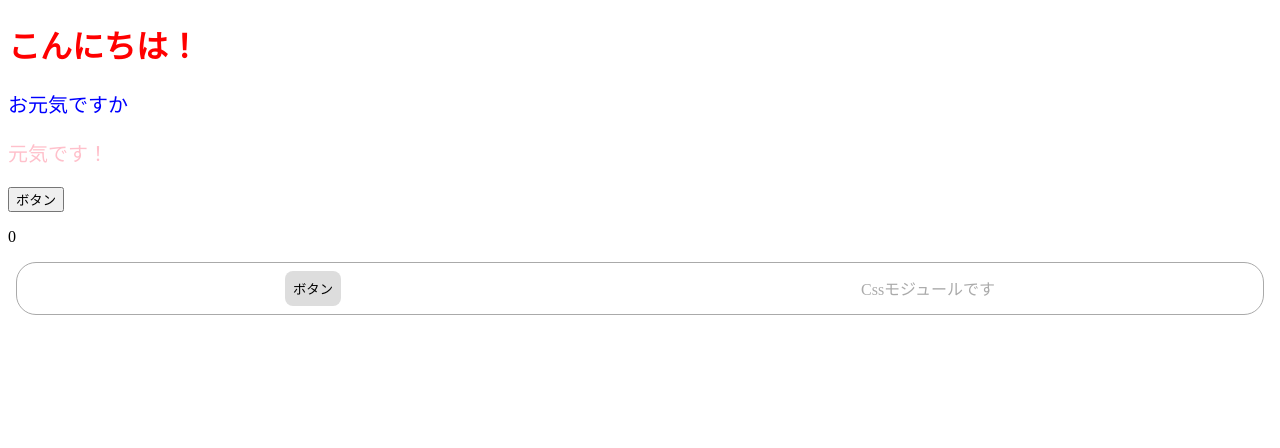
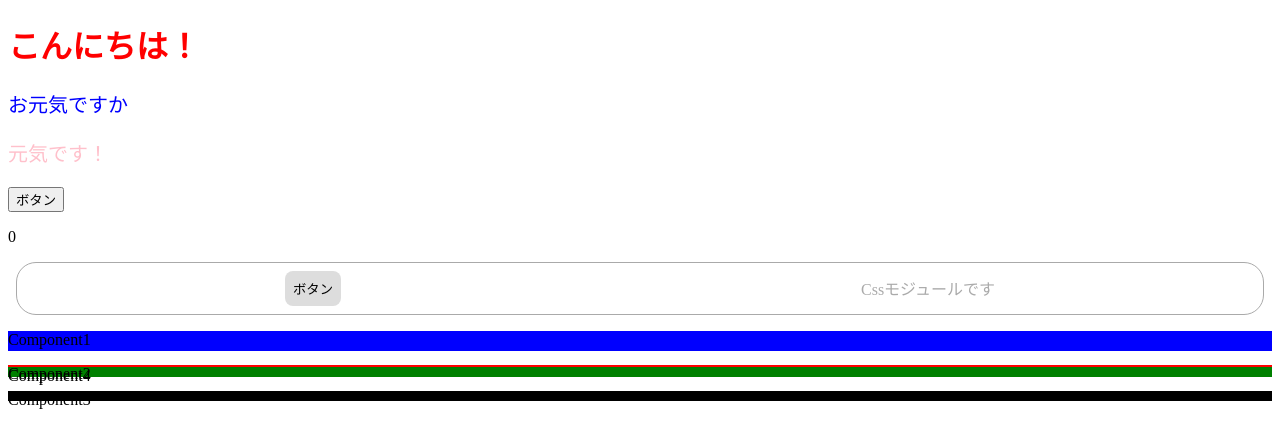
Before and after one commit to nakaryo716/react-tutorial, a React (Create React App) app: page / in a window 1280 px wide. Shown: the top 448 px of the page. Built offline with nearby package versions, Linux system fonts and the light colour scheme.

Commit message:
learn render optimize

```diff
--- a/src/App.jsx
+++ b/src/App.jsx
@@ -1,6 +1,8 @@
 import { useState } from "react";
 import { ColoredMessage } from "./components/ColoredMessage";
 import { CssModules } from "./components/CssModule";
+import { Component1 } from "./components/Component1";
+import { Component4 } from "./components/Component4";
 
 export const App = () => {
   const [num, setNum] = useState(0);
@@ -17,6 +19,9 @@ export const App = () => {
       <button onClick={onClickButton}>ボタン</button>
       <p>{num}</p>
       <CssModules/>
+
+      <Component1/>
+      <Component4/>
     </>
   );
 };
--- /dev/null
+++ b/src/components/Component1.jsx
@@ -0,0 +1,20 @@
+import { memo } from "react";
+import { Component2 } from "./Component2";
+import { Component3 } from "./Component3";
+
+export const Component1 = memo(() => {
+    const style = {
+        backgroundColor: "blue",
+        height: "20px",
+    };
+
+    console.log("called Component1");
+
+    return (
+        <div style={style}>
+            <p>Component1</p>
+            <Component2/>
+            <Component3/>
+        </div>
+    );
+});
--- /dev/null
+++ b/src/components/Component2.jsx
@@ -0,0 +1,16 @@
+import { memo } from "react";
+
+export const Component2 = memo(() => {
+    const style = {
+        backgroundColor: "red",
+        height: "10px",
+    };
+
+    console.log("Called Component2");
+
+    return (
+        <div style={style}>
+            <p>Component2</p>
+        </div>
+    );
+});
--- /dev/null
+++ b/src/components/Component3.jsx
@@ -0,0 +1,16 @@
+import { memo } from "react";
+
+export const Component3 = memo(() => {
+    const style = {
+        backgroundColor: "black",
+        height: "10px",
+    };
+
+    console.log("Called Component3");
+
+    return (
+        <div style={style}>
+            <p>Component3</p>
+        </div>
+    );
+});
--- /dev/null
+++ b/src/components/Component4.jsx
@@ -0,0 +1,16 @@
+import { memo } from "react";
+
+export const Component4 = memo(() => {
+    const style = {
+        backgroundColor: "green",
+        height: "10px",
+    };
+
+    console.log("Called Component4");
+
+    return (
+        <div style={style}>
+            <p>Component4</p>
+        </div>
+    );
+});
```
